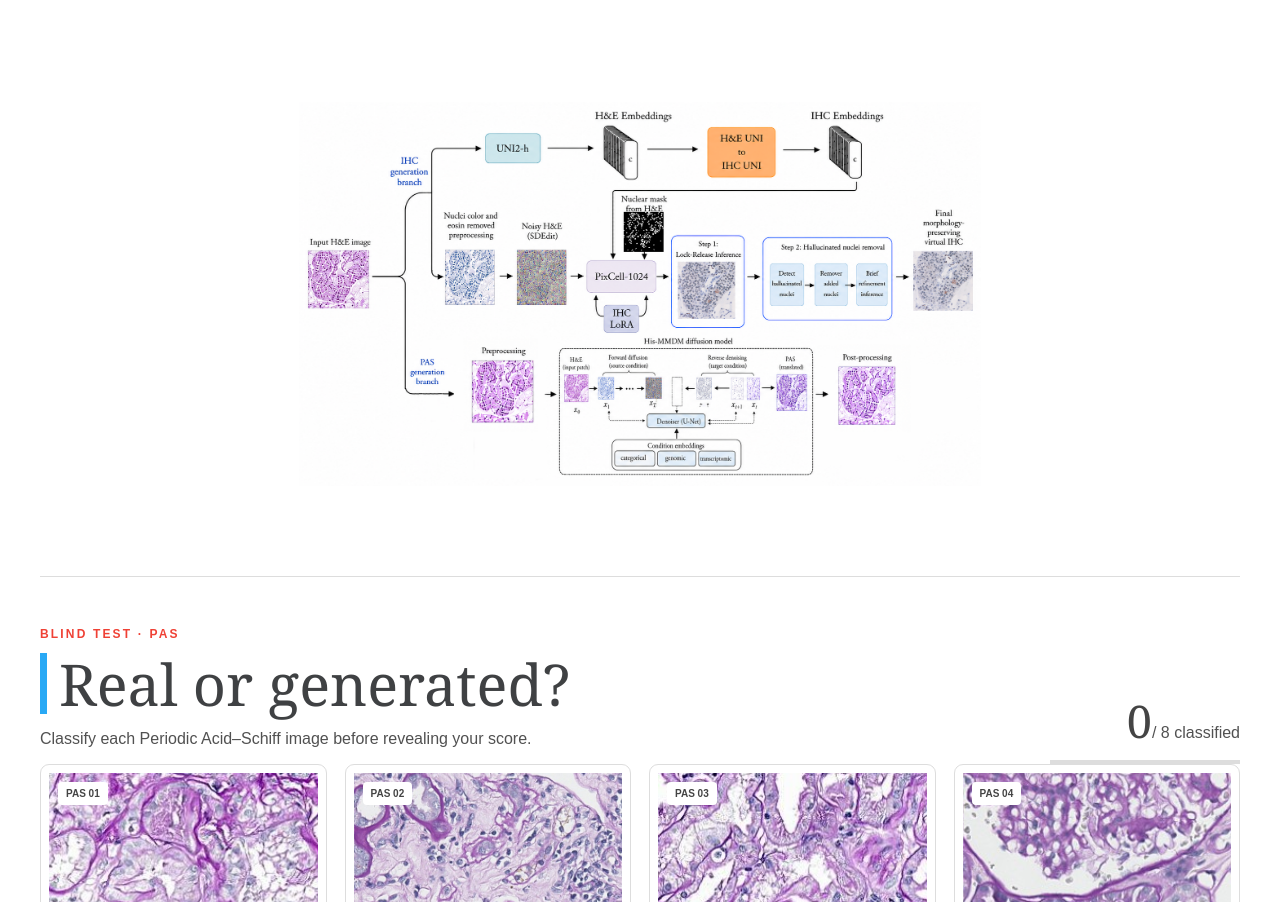
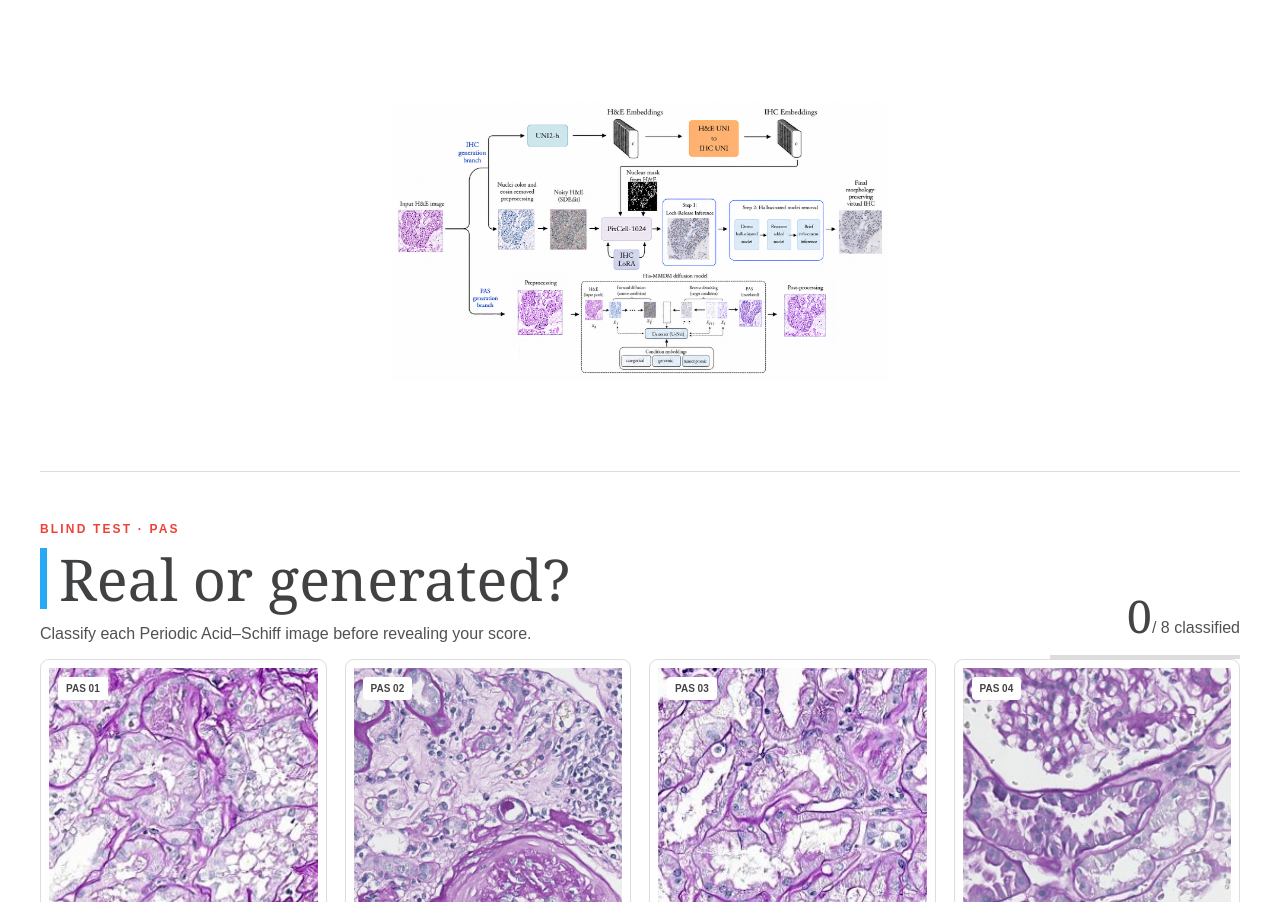
Before and after one commit to GiuseppeSpathis/virtualStainingMorpheme, a plain HTML site: page index.html in a window 1280 px wide. Shown: the part 1247-2149 px from the top of the page. Drawn offline with Linux system fonts and the light colour scheme.

Commit message:
try the new layout

```diff
--- a/style.css
+++ b/style.css
@@ -7,12 +7,12 @@
   margin-bottom: 40px;
 }
 .schema-img {
-  width: 100%;
-  max-width: 800px;
+  width: 80%;
+  max-width: 450px;
 }
 @media (min-width: 900px) {
   .schema-img {
-    width: 55%;
-    max-width: 1200px;
+    width: 40%;
+    max-width: 700px;
   }
 }
```
